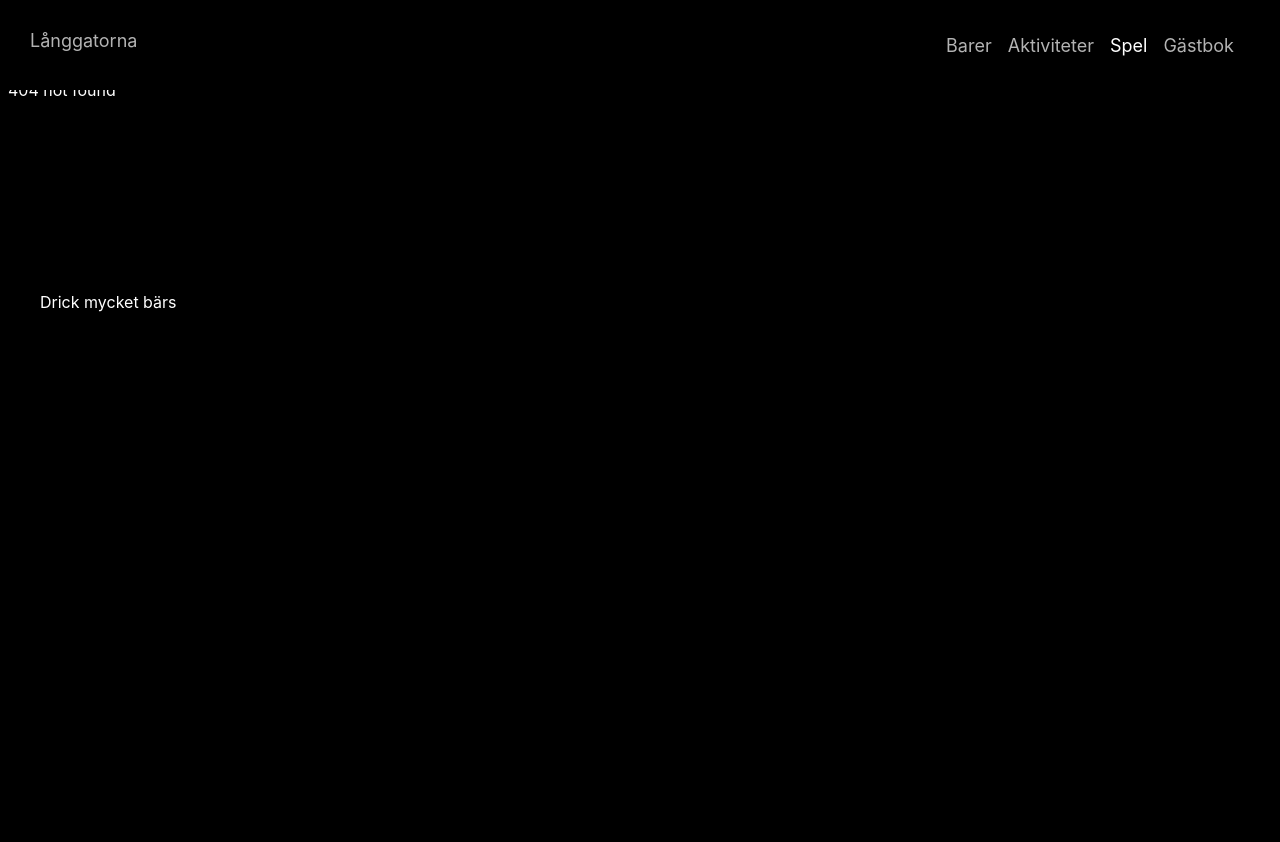
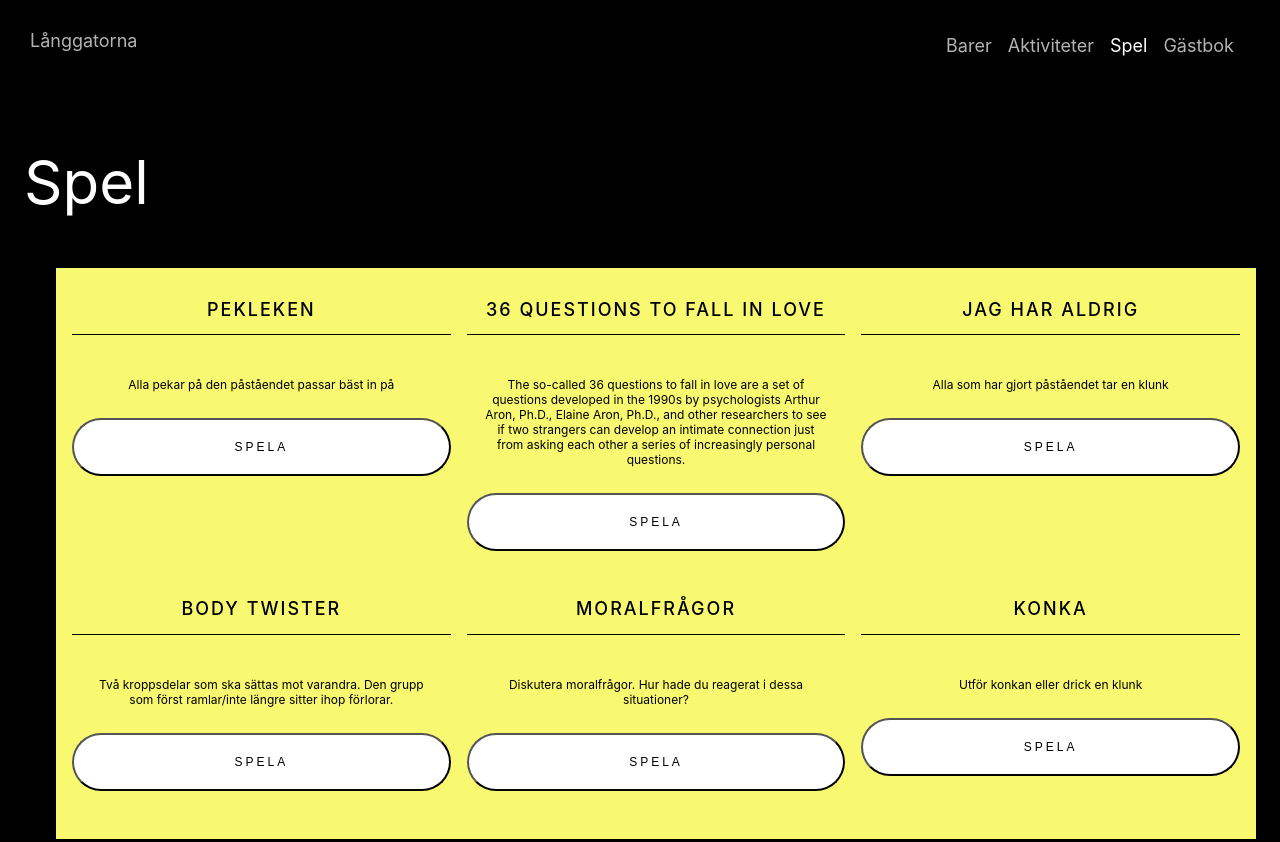
Before and after one commit to betost123/langgatorna, a Gatsby site: page /games in a window 1280 px wide. Before the commit this address had no page. Shown: the top 842 px of the page. Before the commit the page ends 800 px from the top, so only its background shows below. Built offline with nearby package versions, Linux system fonts and the light colour scheme; Gatsby itself is replaced by a stand-in of ours.

Commit message:
add games page

```diff
--- a/src/components/Button.tsx
+++ b/src/components/Button.tsx
@@ -14,12 +14,14 @@ const SecondaryButton = styled.button`
   border-color: black;
   border-width: 1px;
   background-color: rgba(0, 0, 0, 0.1);
+  width: 100%;
 `;
 
 const PrimaryButton = styled.button`
   padding: 0.5rem 3rem;
   border-radius: 2rem;
   background-color: white;
+  width: 100%;
 `;
 
 const Button: React.FunctionComponent<ButtonProps> = ({
--- /dev/null
+++ b/src/components/GameCard.tsx
@@ -0,0 +1,54 @@
+import { navigate } from "gatsby";
+import * as React from "react";
+import styled from "styled-components";
+import Button from "./Button";
+import { Divider } from "./Divider";
+import Spacing from "./Spacer";
+import { H4, SmallBody } from "./Typography";
+
+interface GameCardProps {
+  title: string;
+  description?: string;
+  navLink?: string;
+}
+
+const Container = styled.div`
+  background-color: #f9f871;
+  width: 100%;
+  height: 100%;
+  padding: 1rem;
+`;
+
+const DescriptionContainer = styled.div`
+  padding: 1rem;
+`;
+
+const ButtonContainer = styled.div`
+  width: 100%;
+  display: flex;
+  justify-content: center;
+`;
+
+const GameCard: React.FunctionComponent<GameCardProps> = ({
+  title,
+  description,
+  navLink,
+}) => {
+  return (
+    <Container>
+      <H4 color='black'>{title}</H4>
+      <Divider color='black' />
+      <Spacing spacing={1} />
+      <DescriptionContainer>
+        <SmallBody color='black'>{description}</SmallBody>
+      </DescriptionContainer>
+      {navLink && (
+        <ButtonContainer>
+          <Button onClick={() => navigate(navLink)}>Spela</Button>
+        </ButtonContainer>
+      )}
+    </Container>
+  );
+};
+
+export default GameCard;
--- a/src/pages/activities.tsx
+++ b/src/pages/activities.tsx
@@ -35,7 +35,7 @@ const Activities: React.FunctionComponent = () => {
         <Divider color='#99b0a7' />
         <Spacing spacing={3} />
 
-        <Row around='xs'>
+        <Row center='xs'>
           {activitiesList.map((activity) => (
             <Col key={activity.title} md={3} xs={12}>
               <ActivityCard
--- /dev/null
+++ b/src/pages/games.tsx
@@ -0,0 +1,81 @@
+import * as React from "react";
+import { Col, Grid, Row } from "react-flexbox-grid";
+import styled from "styled-components";
+import GameCard from "../components/GameCard";
+import InfoSlide from "../components/InfoSlide";
+import Spacing from "../components/Spacer";
+import { H2 } from "../components/Typography";
+import barrundaImage from "../images/barrunda.jpg";
+
+const Content = styled.div`
+  padding: 1rem;
+`;
+
+const gamesList = [
+  {
+    title: "Pekleken",
+    navLink: "/games/pekleken",
+    description: "Alla pekar på den påståendet passar bäst in på",
+  },
+  {
+    title: "36 questions to fall in love",
+    navLink: "/games/questions-to-love",
+    description:
+      "The so-called 36 questions to fall in love are a set of questions developed in the 1990s by psychologists Arthur Aron, Ph.D., Elaine Aron, Ph.D., and other researchers to see if two strangers can develop an intimate connection just from asking each other a series of increasingly personal questions.",
+  },
+  {
+    title: "Jag har aldrig",
+    navLink: "/games/jag-har-aldrig",
+    description: "Alla som har gjort påståendet tar en klunk",
+  },
+  {
+    title: "Body Twister",
+    navLink: "/games/body-twister",
+    description:
+      "Två kroppsdelar som ska sättas mot varandra. Den grupp som först ramlar/inte längre sitter ihop förlorar.",
+  },
+  {
+    title: "Moralfrågor",
+    navLink: "/games/moral",
+    description:
+      "Diskutera moralfrågor. Hur hade du reagerat i dessa situationer?",
+  },
+  {
+    title: "Konka",
+    navLink: "/games/konka",
+    description: "Utför konkan eller drick en klunk",
+  },
+];
+
+const Games: React.FunctionComponent = () => {
+  return (
+    <>
+      <Content>
+        <Col>
+          <H2>Spel</H2>
+        </Col>
+        <Grid>
+          <Row center='xs' around='xs'>
+            {gamesList.map((game) => (
+              <Col md={4} xs={12} key={game.title}>
+                <GameCard {...game} />
+              </Col>
+            ))}
+          </Row>
+        </Grid>
+      </Content>
+      <Spacing spacing={4} />
+      <InfoSlide
+        imageSrc={barrundaImage}
+        title='Barrunda på andra lång'
+        text='Sugen på ett aktivt spel? Testa barrundan på andra lång! Vi har sammanställt listan på alla barer man måste klara, lätt, medel och expert-versioner!'
+        buttonText='Läs mer'
+        link='/news-barrunda'
+        bgColor='#62BAAC'
+        imageRight
+      />
+    </>
+  );
+};
+
+export default Games;
```
Also changed, not shown: src/images/barrunda.jpg (added).
